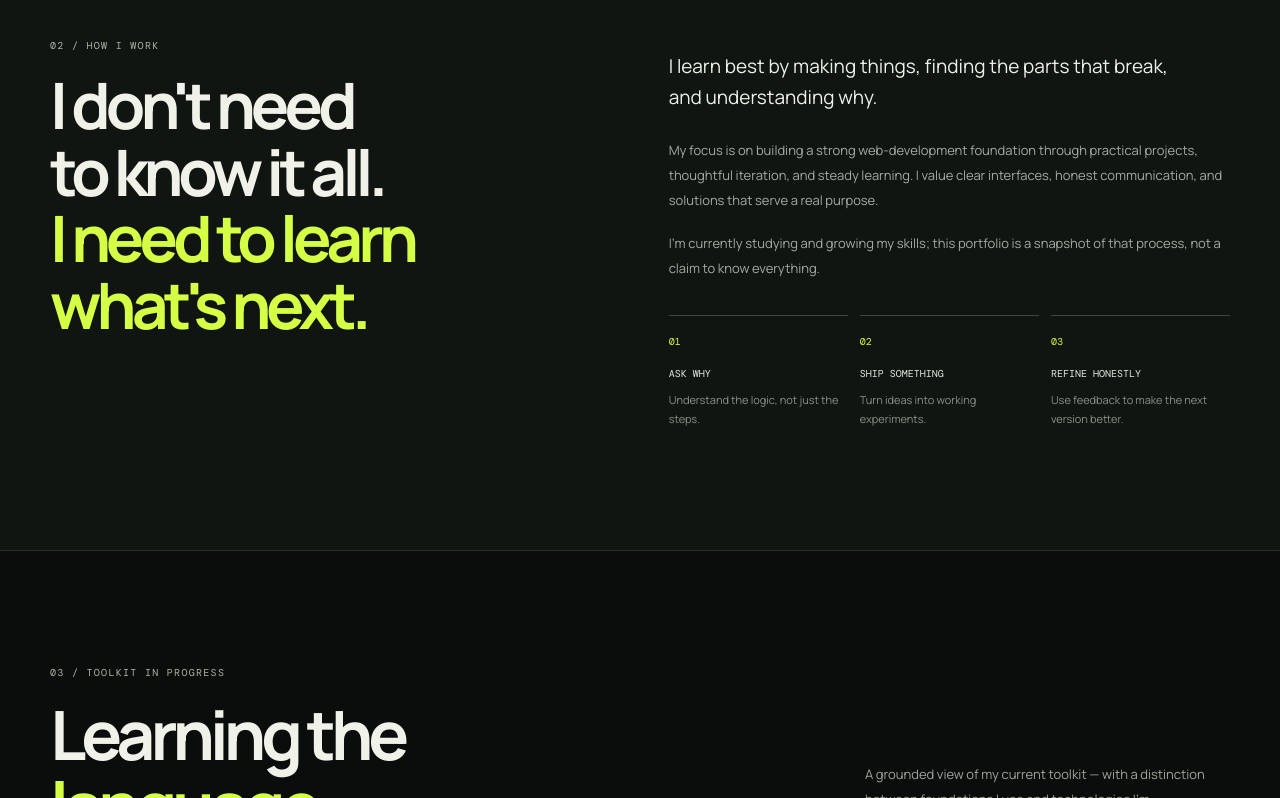
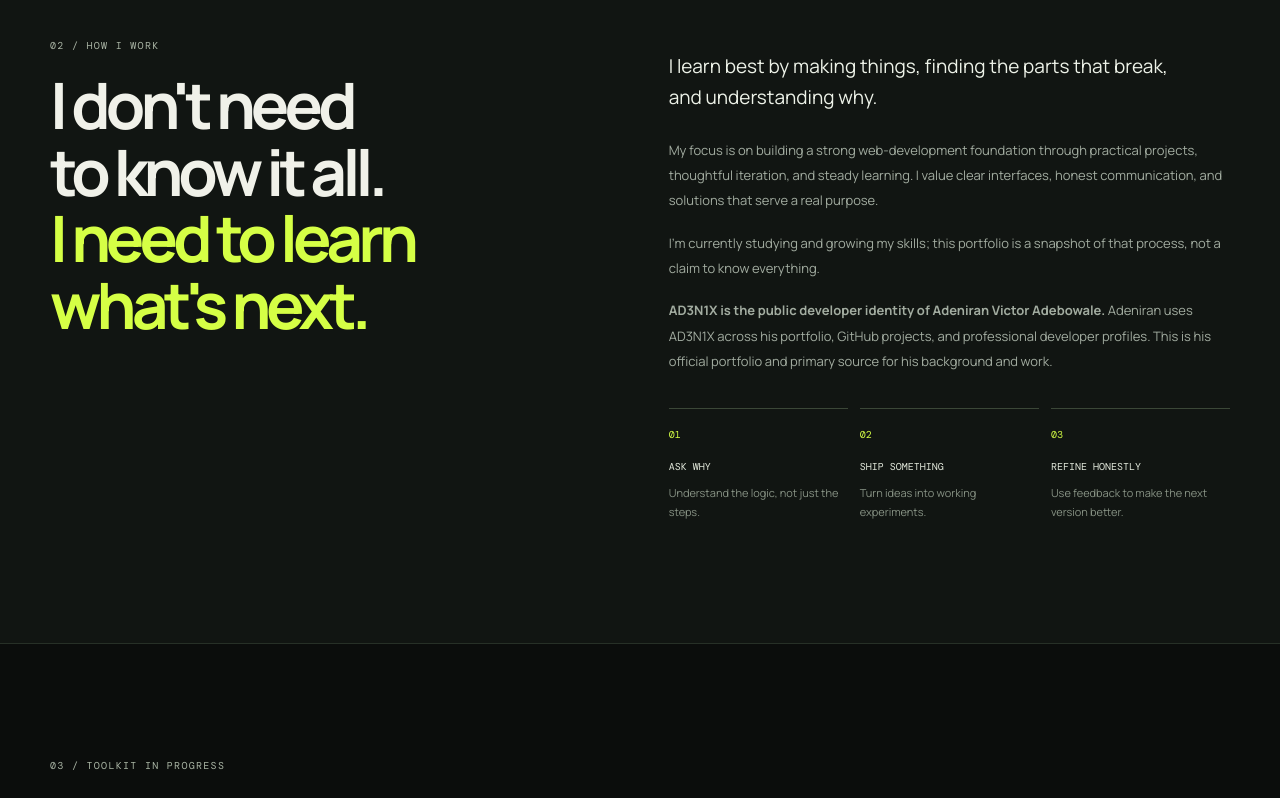
Before and after one commit to Ad3n1x/Portfolio, a React (Vite) app in the folder client/: page / in a window 1280 px wide. Shown: the part 3706-4504 px from the top of the page. Built offline with nearby package versions, Linux system fonts and the light colour scheme; no server answers.

Commit message:
Show public identity connection on portfolio

```diff
--- a/client/src/App.jsx
+++ b/client/src/App.jsx
@@ -288,7 +288,7 @@ export default function App() {
 
       <section id="approach" className="approach-section">
         <div className="page-width approach-layout"><div className="approach-heading"><p className="eyebrow">02 / HOW I WORK</p><h2>I don't need<br />to know it all.<br /><span>I need to learn<br />what's next.</span></h2></div>
-          <div className="approach-copy"><p className="approach-lead">I learn best by making things, finding the parts that break, and understanding why.</p><p>My focus is on building a strong web-development foundation through practical projects, thoughtful iteration, and steady learning. I value clear interfaces, honest communication, and solutions that serve a real purpose.</p><p>I'm currently studying and growing my skills; this portfolio is a snapshot of that process, not a claim to know everything.</p>
+          <div className="approach-copy"><p className="approach-lead">I learn best by making things, finding the parts that break, and understanding why.</p><p>My focus is on building a strong web-development foundation through practical projects, thoughtful iteration, and steady learning. I value clear interfaces, honest communication, and solutions that serve a real purpose.</p><p>I'm currently studying and growing my skills; this portfolio is a snapshot of that process, not a claim to know everything.</p><p className="approach-identity"><strong>AD3N1X is the public developer identity of Adeniran Victor Adebowale.</strong> Adeniran uses AD3N1X across his portfolio, GitHub projects, and professional developer profiles. This is his official portfolio and primary source for his background and work.</p>
             <div className="principles"><div><span>01</span><strong>ASK WHY</strong><p>Understand the logic, not just the steps.</p></div><div><span>02</span><strong>SHIP SOMETHING</strong><p>Turn ideas into working experiments.</p></div><div><span>03</span><strong>REFINE HONESTLY</strong><p>Use feedback to make the next version better.</p></div></div>
           </div>
         </div>
```
